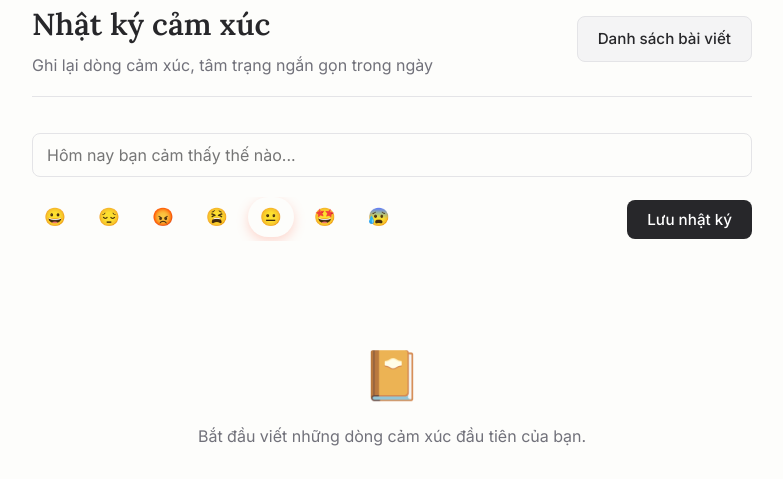
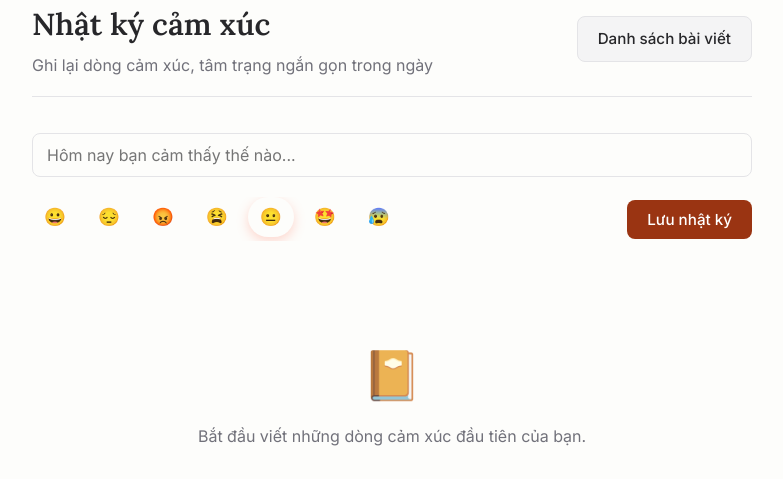
Before and after one commit to trantai2001-commits/personal-diary-blog, a Flask app: page /admin/diary in a window 1280 px wide. Shown: the part 139-618 px from the top of the page, without its empty margins (248-1031 px from the left). Run offline with Flask 3, Linux system fonts and the light colour scheme; the visitor is signed in with stand-in values (Sample User, id 1); data that the repository does not hold is empty.

Commit message:
fix: sua loi nut submit vo hinh o dark mode - dung mau primary thay vi text-main

```diff
--- a/app/static/css/style.css
+++ b/app/static/css/style.css
@@ -488,8 +488,8 @@ img { max-width: 100%; height: auto; display: block; }
     font-family: var(--font-body);
 }
 
-.btn-primary, button[type="submit"] { background: var(--text-main); color: #fff; }
-.btn-primary:hover, button[type="submit"]:hover { background: var(--primary); color: #fff; }
+.btn-primary { background: var(--primary); color: #fff; }
+.btn-primary:hover { background: var(--primary-hover); color: #fff; }
 
 .btn-soft { background: var(--border-light); color: var(--text-main); border: 1px solid var(--border); }
 .btn-soft:hover { background: var(--border); }
```
